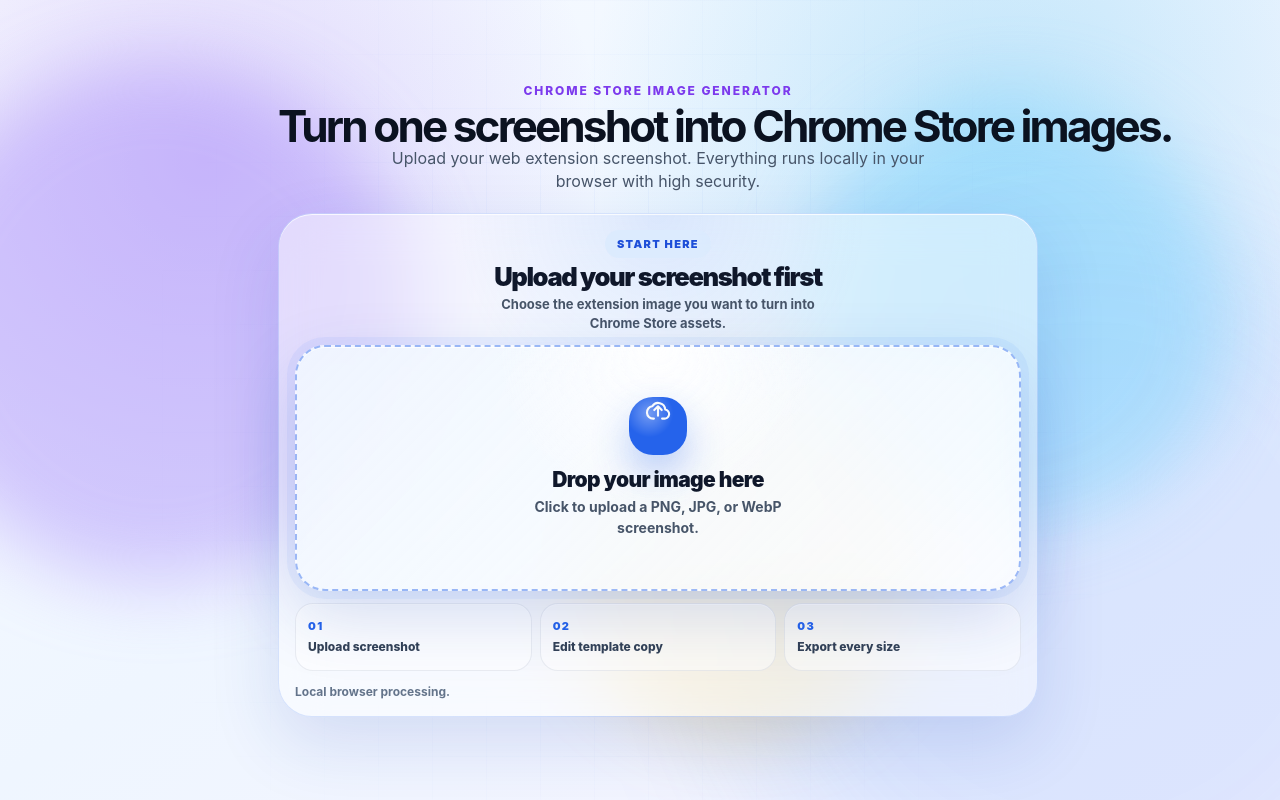
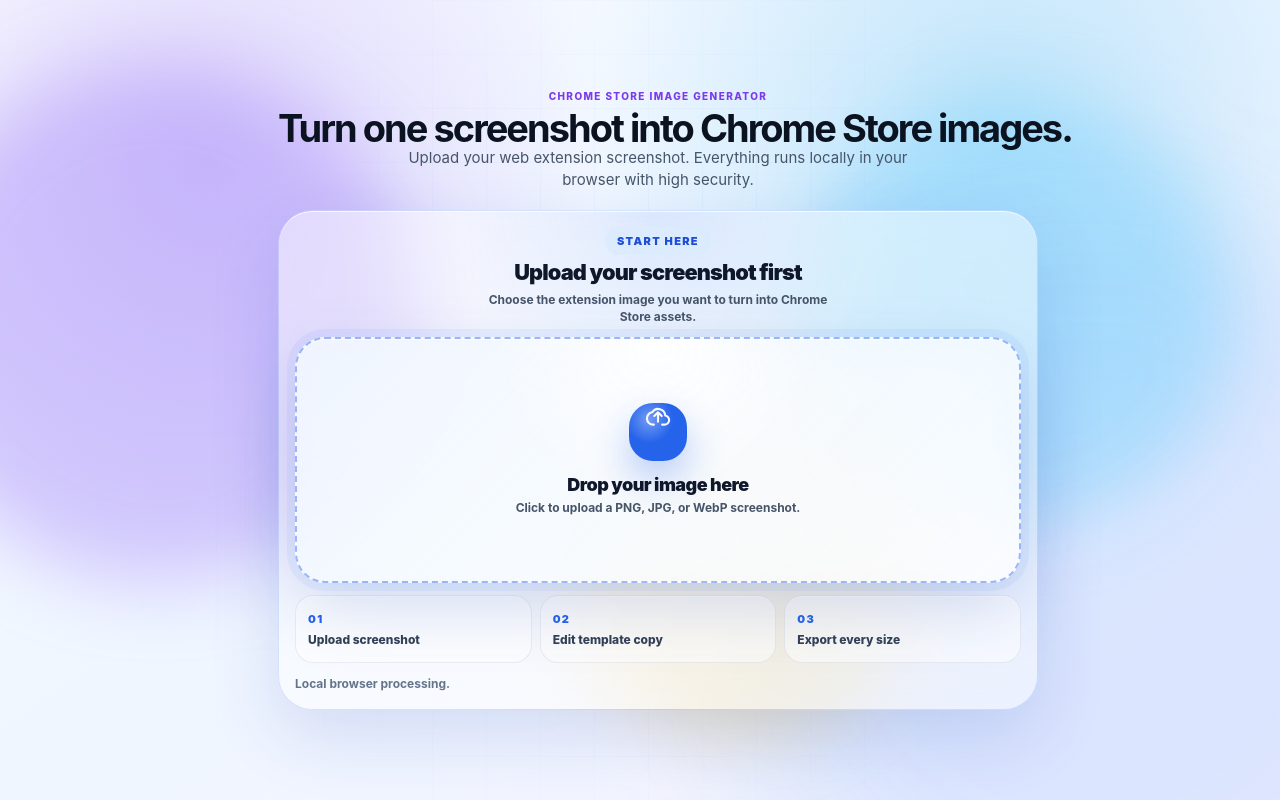
Before and after one commit to cystudyeverday/chrome-extension-image-generator, a Next.js app: page / in a window 1280 px wide. Built offline with nearby package versions, Linux system fonts and the light colour scheme.

Commit message:
style update

```diff
--- a/app/globals.css
+++ b/app/globals.css
@@ -157,9 +157,9 @@
   max-width: 760px;
   margin-top: 8px;
   color: #0b1220;
-  font-size: clamp(30px, 4.1vw, 44px);
-  letter-spacing: -0.065em;
-  line-height: 0.94;
+  font-size: clamp(26px, 3.5vw, 38px);
+  letter-spacing: -0.052em;
+  line-height: 0.98;
   white-space: nowrap;
 }
 
@@ -167,7 +167,7 @@
   max-width: 560px;
   margin-top: 10px;
   color: #475569;
-  font-size: clamp(14px, 1.35vw, 16px);
+  font-size: clamp(13px, 1.2vw, 15px);
   line-height: 1.45;
 }
 
@@ -223,17 +223,17 @@
 
 .upload-landing__upload-heading strong {
   color: #0f172a;
-  font-size: clamp(20px, 2vw, 26px);
+  font-size: clamp(18px, 1.7vw, 22px);
   font-weight: 900;
-  letter-spacing: -0.055em;
-  line-height: 1;
+  letter-spacing: -0.04em;
+  line-height: 1.08;
 }
 
 .upload-landing__upload-heading p {
   max-width: 360px;
   margin: 0 auto;
   color: #475569;
-  font-size: 13px;
+  font-size: 12px;
   font-weight: 650;
   line-height: 1.45;
 }
@@ -322,25 +322,25 @@
 
 .hero h1 {
   margin-top: 4px;
-  font-size: clamp(24px, 2.6vw, 34px);
-  letter-spacing: -0.045em;
-  line-height: 1;
+  font-size: clamp(19px, 2vw, 26px);
+  letter-spacing: -0.035em;
+  line-height: 1.04;
 }
 
 .hero p:last-child {
   max-width: 840px;
   margin-top: 10px;
   color: var(--muted);
-  font-size: 14px;
+  font-size: 11.5px;
   line-height: 1.55;
 }
 
 .eyebrow {
   margin: 0;
   color: var(--primary);
-  font-size: 12px;
+  font-size: 10px;
   font-weight: 800;
-  letter-spacing: 0.16em;
+  letter-spacing: 0.14em;
   text-transform: uppercase;
 }
 
@@ -417,7 +417,7 @@
 }
 
 .section-title h2 {
-  font-size: 16px;
+  font-size: 13px;
   letter-spacing: -0.02em;
 }
 
@@ -430,7 +430,7 @@
   border: 0;
   border-radius: 10px;
   padding: 0 14px;
-  font-size: 13px;
+  font-size: 11px;
   font-weight: 800;
   text-align: center;
   white-space: normal;
@@ -534,16 +534,16 @@
   max-width: 310px;
   margin: 14px auto 8px;
   color: #0f172a;
-  font-size: 21px;
+  font-size: 18px;
   font-weight: 900;
   letter-spacing: -0.03em;
-  line-height: 1.08;
+  line-height: 1.12;
 }
 
 .upload-box--landing span:not(.upload-box__icon) {
   max-width: 300px;
   color: #475569;
-  font-size: 14px;
+  font-size: 12px;
   font-weight: 700;
   line-height: 1.55;
 }
@@ -665,7 +665,7 @@
 .history-item span {
   margin-top: 2px;
   color: var(--muted);
-  font-size: 12px;
+  font-size: 11px;
   line-height: 1.35;
 }
 
@@ -703,7 +703,7 @@
 
 .template-option strong {
   color: var(--foreground);
-  font-size: 13.5px;
+  font-size: 11px;
   line-height: 1.25;
   overflow: hidden;
   text-overflow: ellipsis;
@@ -737,7 +737,7 @@
   gap: 7px;
   min-width: 0;
   color: var(--muted);
-  font-size: 12px;
+  font-size: 10.5px;
   font-weight: 700;
 }
 
@@ -762,7 +762,7 @@
   padding: 2px 8px;
   color: var(--danger);
   background: rgba(220, 38, 38, 0.08);
-  font-size: 11px;
+  font-size: 10px;
   font-weight: 800;
 }
 
@@ -772,7 +772,7 @@
 
 .field__hint {
   color: var(--muted);
-  font-size: 11px;
+  font-size: 10px;
   font-weight: 700;
   text-align: right;
 }
@@ -788,7 +788,7 @@
   color: var(--foreground);
   background: var(--panel-strong);
   outline: none;
-  font-size: 13.5px;
+  font-size: 11px;
 }
 
 .field input[type="color"] {
@@ -820,19 +820,19 @@
 
 .size-option span {
   color: var(--muted);
-  font-size: 12px;
+  font-size: 10.5px;
 }
 
 .size-option strong {
   color: var(--foreground);
-  font-size: 13px;
+  font-size: 11px;
 }
 
 .notice,
 .muted {
   margin: 0;
   color: var(--muted);
-  font-size: 13px;
+  font-size: 11px;
   line-height: 1.5;
 }
 
@@ -863,7 +863,7 @@
 .empty-state strong {
   margin-bottom: 6px;
   color: var(--foreground);
-  font-size: 17px;
+  font-size: 15px;
 }
 
 .preview-grid {
@@ -913,7 +913,7 @@
 .preview-card__meta span {
   margin-top: 2px;
   color: var(--muted);
-  font-size: 12px;
+  font-size: 10.5px;
 }
 
 .preview-stage {
@@ -1077,7 +1077,91 @@
   }
 
   .hero h1 {
-    font-size: 32px;
+    font-size: clamp(21px, 6vw, 27px);
+    letter-spacing: -0.035em;
+    line-height: 1.04;
+  }
+
+  .hero p:last-child {
+    font-size: 12px;
+    line-height: 1.5;
+  }
+
+  .eyebrow {
+    font-size: 10px;
+    letter-spacing: 0.14em;
+  }
+
+  .button {
+    min-height: 32px;
+    padding: 0 12px;
+    font-size: 11px;
+  }
+
+  .hero__actions {
+    gap: 8px;
+  }
+
+  .hero__actions .button {
+    width: 100%;
+    min-height: 40px;
+  }
+
+  .panel {
+    border-radius: 14px;
+  }
+
+  .controls,
+  .previews {
+    padding: 16px;
+  }
+
+  .section-title h2,
+  .previews__header h2 {
+    font-size: 14px;
+  }
+
+  .section-title span {
+    width: 20px;
+    height: 20px;
+    font-size: 10px;
+  }
+
+  .template-option strong,
+  .field input,
+  .field select,
+  .size-option strong,
+  .notice,
+  .muted {
+    font-size: 12px;
+  }
+
+  .field,
+  .template-option span,
+  .history-item span,
+  .size-option span,
+  .preview-card__meta span {
+    font-size: 11px;
+  }
+
+  .field__hint,
+  .field__clear {
+    font-size: 10px;
+  }
+
+  .field input,
+  .field select {
+    min-height: 36px;
+  }
+
+  .preview-card__meta {
+    align-items: stretch;
+    flex-direction: column;
+    gap: 8px;
+  }
+
+  .preview-card__meta .button {
+    width: 100%;
   }
 
   .preview-grid {
--- a/components/image-template-generator.tsx
+++ b/components/image-template-generator.tsx
@@ -346,7 +346,7 @@
     }
   }
 
-  async function handleDownloadAll() {
+  async function handleDownloadSelected() {
     if (!image) {
       setMessage("Upload an image first.");
       return;
@@ -362,6 +362,24 @@
       await downloadAllSizes(selectedTemplate, image, data, selectedSizes);
       persistHistory();
       setMessage(`${selectedSizes.length} PNG downloads started.`);
+    } catch (error) {
+      setMessage(error instanceof Error ? error.message : "Batch download failed.");
+    } finally {
+      setIsDownloading(false);
+    }
+  }
+
+  async function handleDownloadAll() {
+    if (!image) {
+      setMessage("Upload an image first.");
+      return;
+    }
+
+    try {
+      setIsDownloading(true);
+      await downloadAllSizes(selectedTemplate, image, data, selectedTemplate.sizes);
+      persistHistory();
+      setMessage(`All ${selectedTemplate.sizes.length} PNG downloads started.`);
     } catch (error) {
       setMessage(error instanceof Error ? error.message : "Batch download failed.");
     } finally {
@@ -518,8 +536,16 @@
               }}
             />
           </label>
+          <button
+            type="button"
+            className="button button--secondary"
+            disabled={isDownloading || selectedSizes.length === 0}
+            onClick={handleDownloadSelected}
+          >
+            {isDownloading ? "Generating..." : `Download Selected (${selectedSizes.length})`}
+          </button>
           <button type="button" className="button button--primary" disabled={isDownloading} onClick={handleDownloadAll}>
-            {isDownloading ? "Generating..." : `Download Selected Previews (${selectedSizes.length})`}
+            {isDownloading ? "Generating..." : "Download All"}
           </button>
         </div>
       </section>
```
